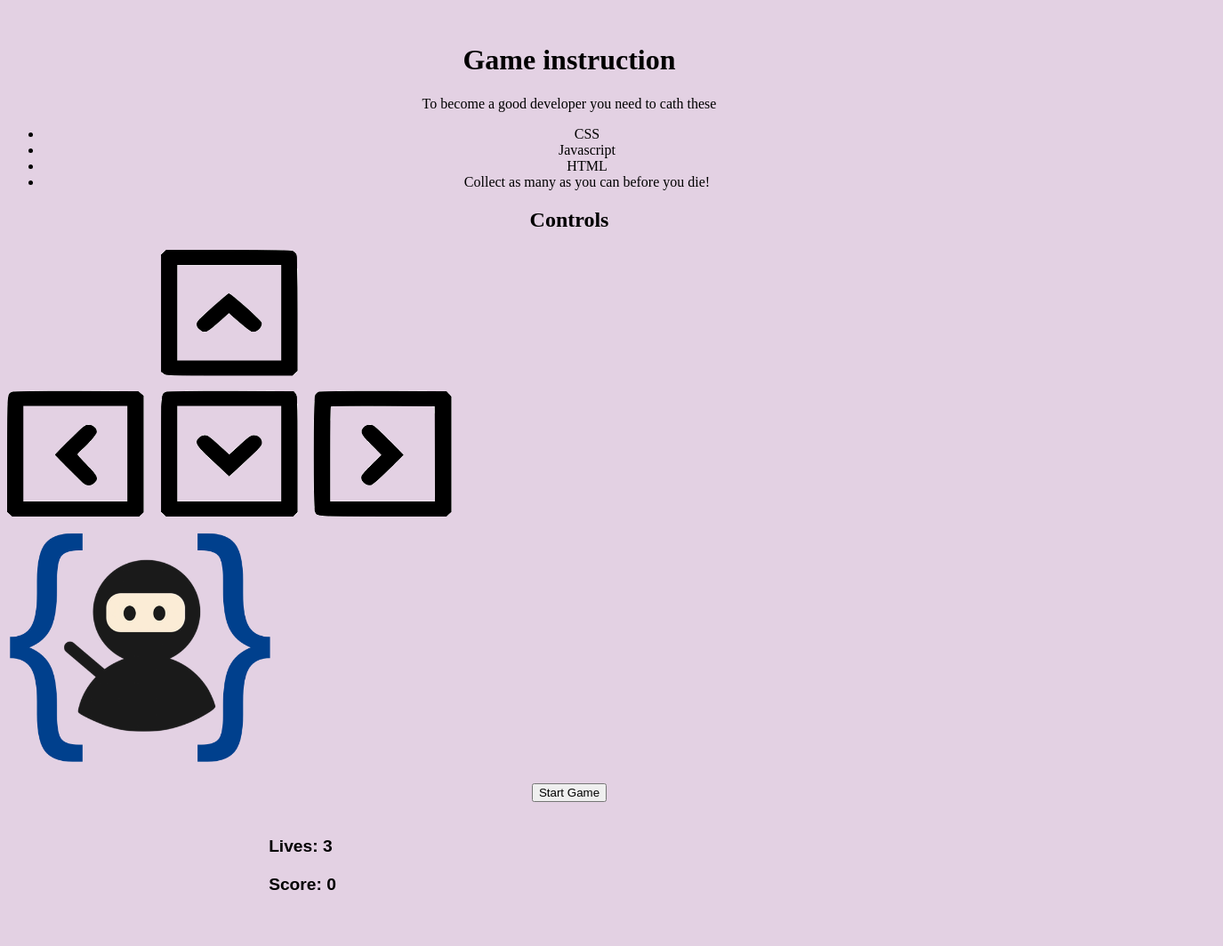
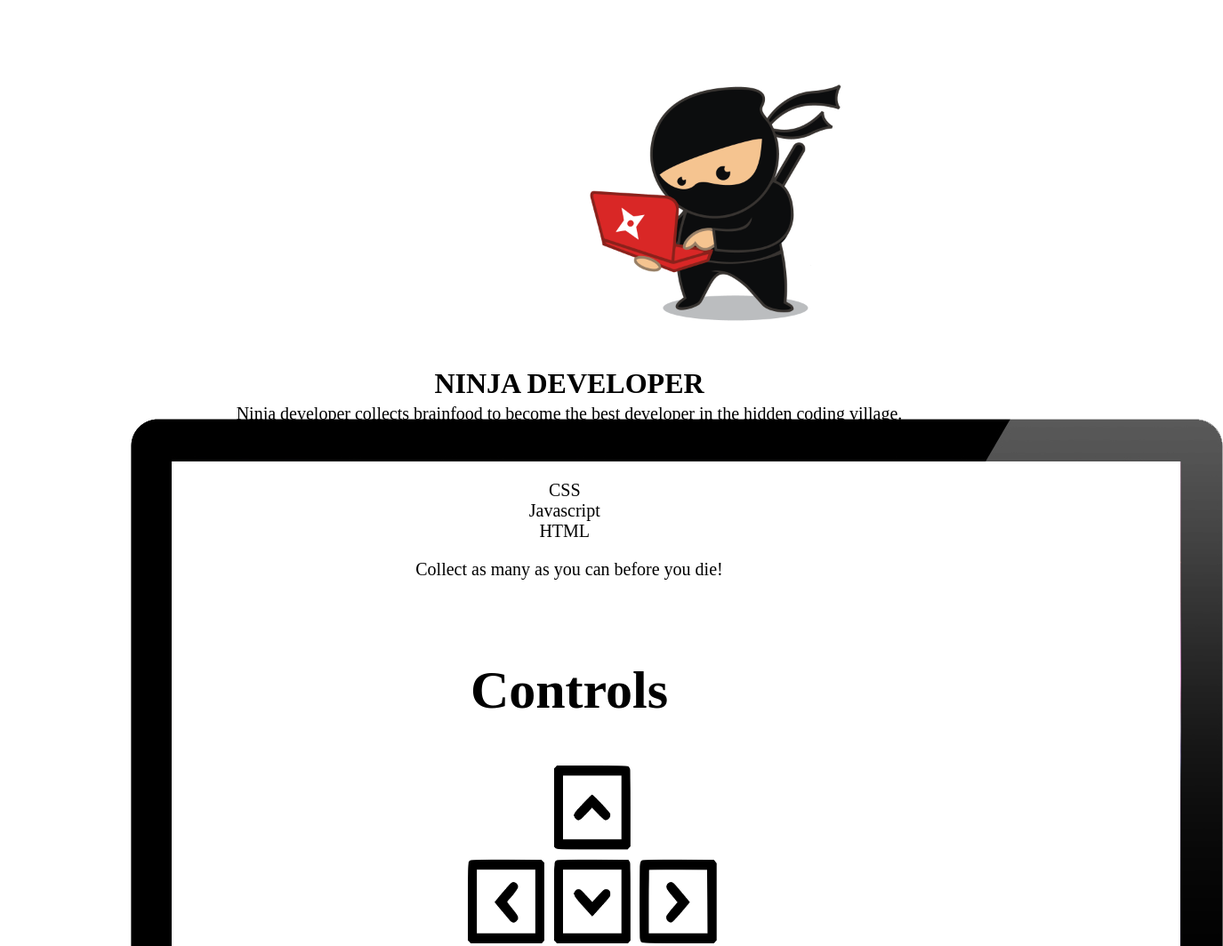
Before and after one commit to kaleidosk/Ninjadeveloperaj, a plain HTML site: page index.html in a window 1280 px wide. Shown: the top 1064 px of the page at 89% size, 1375 px wide, since content can reach past the window. Drawn offline with Linux system fonts and the light colour scheme.

Commit message:
FrontCSS

```diff
--- a/CSS/styles.css
+++ b/CSS/styles.css
@@ -1,14 +1,11 @@
 body {
-    padding: 0;
-    text-align: center;
-    background-color: #e3d1e3;
-  }
+  padding: 0;
+  padding: 20px 0px;
+}
 
-  #game-intro {
-    padding: 20px 0px;
-    align-items: center;
-    justify-content: center;
-  }
+
+
+
 
   #game-container {
   display: flex;
@@ -73,14 +70,71 @@ body {
     justify-content: center;
   }
 
-  .game-intro p {
-    font-size: 18px;
-    font-family: "Verdana";
+
+  /* This is the Game Intro CSS */
+
+  #game-intro {
+    display: flex;
+    align-content: center;
+    justify-content: center;
+    flex-direction: column;
+
   }
-  .arrows-images {
-    width: 500px;
+
+  #game-intro .logo-img {
+    display: flex;
+    flex-direction: column;
     height: 300px;
-    align-content: center;
-    display: block;
-    justify-content: center;
+    width: 400px;
+    padding-left: 600px;
+    margin-bottom: 5%;
+
+
   }
+
+  #game-intro .header-text {
+    display: flex;
+    flex-direction: column;
+    text-align: center;
+
+  }
+
+
+
+  #game-intro .description {
+    display: flex;
+    font-size: 20px;
+    text-align: center;
+    flex-direction: column;
+    margin-top: 5%;
+  }
+
+  #game-intro ul {
+    list-style-type: none;
+    padding-right: 4%;
+  }
+
+  #game-intro h2 {
+    display: flex;
+    flex-direction: column;
+    text-align: center;
+    font-size: 60px;
+  }
+
+
+  #game-intro .arrows-images {
+    display: flex;
+    flex-direction: column;
+    height: 200px;
+    width: 280px;
+    padding-left: 41%;
+    margin-bottom: 5%;
+  }
+
+  #game-intro .background {
+    padding-left: 11%;
+    height: 50em;
+    width: 55em;
+    margin-bottom: -900px;
+
+    }
--- a/index.html
+++ b/index.html
@@ -12,15 +12,28 @@
     <main>
 
       <div id="game-intro">
-        <h1>Game instruction</h1>
-        <p>To become a good developer you need to cath these
-            <ul>
-                <li>CSS</li>
-                <li>Javascript</li>
-                <li>HTML</li>
-                <li>Collect as many as you can before you die!</li>
-            </ul>
-        </p>
+
+          <div class="logo-img">
+            <img src="./images/DeveloperNinjalogo.png" alt="ninja developer logo">
+          </div>
+          <div class="header-text">
+            <h1>NINJA DEVELOPER</h1>
+          </div>
+          <div class="background">
+            <img src="/images/Computer.png">
+          </div>
+
+          <div class="description">
+             <p>Ninja developer collects brainfood to become the best developer in the hidden coding village.<br>
+                 Collectibles are:
+                <ul class="langlist">
+                  <li>CSS</li>
+                  <li>Javascript</li>
+                  <li>HTML</li>
+                </ul>
+                Collect as many as you can before you die!
+             </p>
+          </div>
         <span>
             <h2>Controls</h2>
             <img src="./images/controlbuttons.png" alt="arrows button img" class="arrows-images">
```
Also changed, not shown: images/DeveloperNinjalogo.png (added).
